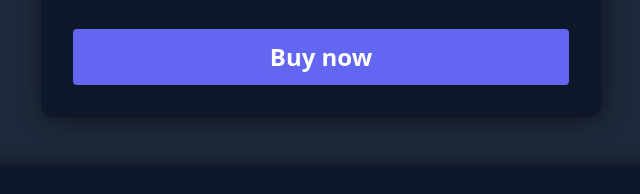
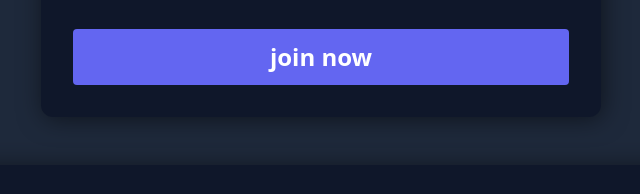
Before and after one commit to fsxskey/methods, a plain HTML site: page index.html in a window 1280 px wide. Shown: the part 1812-2006 px from the top of the page, 319-959 px from the left. Drawn offline with Linux system fonts and the light colour scheme.

Commit message:
Update index.html

```diff
--- a/index.html
+++ b/index.html
@@ -452,7 +452,7 @@ Lifetime<span class="text-xs text-gray-500">*</span> customer support
                                     </d>
                                     <button type="button" class="mt-8 p-1 rounded-full hover:text-white flex justify-center items-center flex-col focus:ring-2 focus:ring-offset-2 focus:ring-offset-gray-800 focus:ring-white bg-indigo-500 text-white font-semibold py-3 rounded text-semibold"
                                         data-selly-product="c7e7fac4">
-<a class="text-2xl text-center" style="text-align: center" aria-current="page" href="https://discord.gg/S6b9uCc46e">Buy now
+<a class="text-2xl text-center" style="text-align: center" aria-current="page" href="https://discord.gg/S6b9uCc46e">join now
 </a>
 </button>
                                     </button>
```
